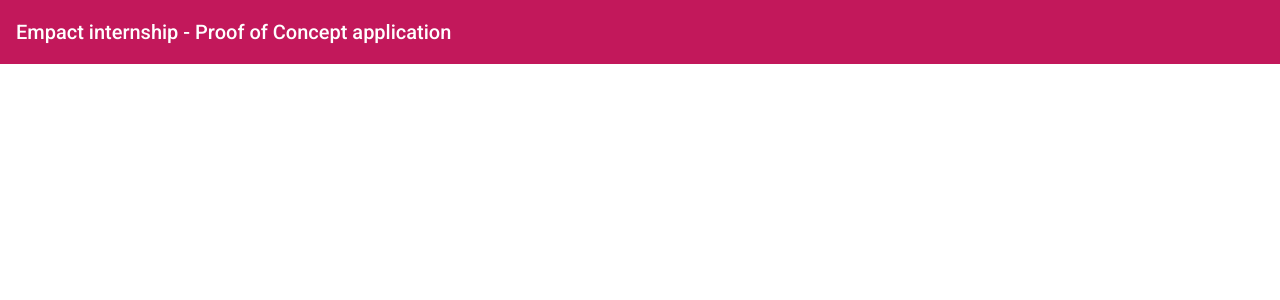
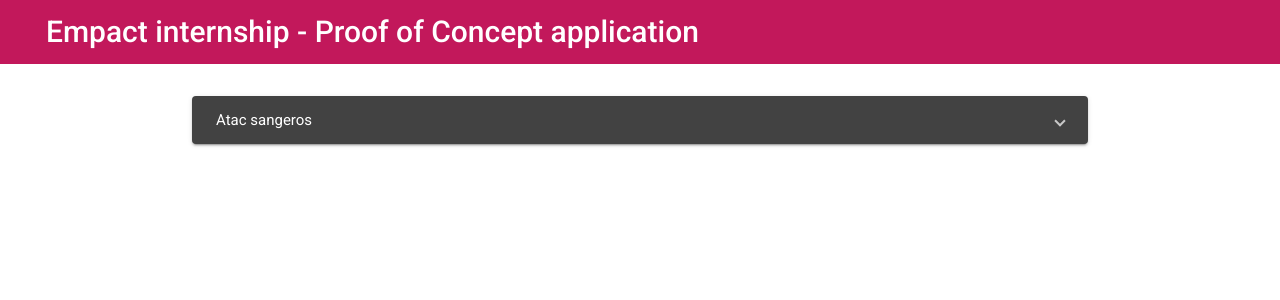
Before and after one commit to enacheoctavian/angular-app-empact, an Angular app: page / in a window 1280 px wide. Shown: the top 300 px of the page. Built offline with nearby package versions, Linux system fonts and the light colour scheme.

Commit message:
create news model, create basic news design

```diff
--- a/src/app/app.component.html
+++ b/src/app/app.component.html
@@ -1 +1,2 @@
 <app-header></app-header>
+<app-news></app-news>
--- a/src/app/header/header.component.css
+++ b/src/app/header/header.component.css
@@ -0,0 +1,6 @@
+span {
+    margin-left: 30px;
+    display: inline-block;
+    width: 100%;
+    font-size: 30px;
+}
--- a/src/app/header/header.component.html
+++ b/src/app/header/header.component.html
@@ -1,3 +1,5 @@
 <mat-toolbar color="primary">
-    Empact internship - Proof of Concept application
+    <mat-toolbar-row>
+        <span class="toolbar">Empact internship - Proof of Concept application</span>
+    </mat-toolbar-row>
 </mat-toolbar>
--- /dev/null
+++ b/src/app/news/news.component.css
@@ -0,0 +1,18 @@
+:host {
+    display: block;
+    margin-top: 2rem;
+}
+
+.info-text {
+    text-align: center;
+}
+
+.things {
+    width: 70%;
+    margin: auto;
+    margin-top: 1rem;
+}
+
+mat-paginator {
+    margin-top: 1rem;
+}
--- /dev/null
+++ b/src/app/news/news.component.html
@@ -0,0 +1,12 @@
+<mat-accordion multi="true" *ngIf="news.length > 0">
+    <mat-expansion-panel class="things" *ngFor="let item of news">
+        <mat-expansion-panel-header>
+            {{ item.title }}
+        </mat-expansion-panel-header>
+        <p> Author: {{ item.author }}</p>
+        <p> Date:{{ item.date }}</p>
+        <hr>
+        <p> {{ item.content }}</p>
+    </mat-expansion-panel>
+</mat-accordion>
+<p class="info-text mat-body-1" *ngIf="news.length <= 0 ">No news available!</p>
--- /dev/null
+++ b/src/app/news/news.component.ts
@@ -0,0 +1,31 @@
+import { Component, OnInit } from '@angular/core';
+import { News } from './news.model';
+
+
+@Component({
+  selector: 'app-news',
+  templateUrl: './news.component.html',
+  styleUrls: ['./news.component.css']
+})
+export class NewsComponent implements OnInit {
+
+  news: News[] = [];
+
+
+  test: News = {
+    title: 'Atac sangeros',
+    author: 'Reporter',
+    content: 'Test',
+    date: 'today'
+  };
+  totalNews = 10;
+  newsPerPage = 5;
+  currentPage = 1;
+  pageSizeOptions = [1, 2, 5, 10];
+  ngOnInit(): void {
+    this.news.push(this.test);
+
+
+  }
+
+}
--- /dev/null
+++ b/src/app/news/news.model.ts
@@ -0,0 +1,6 @@
+export interface News {
+    title: string;
+    content: string;
+    author: string;
+    date: string;
+}
```
Also changed, not shown: src/app/app.module.ts (+8 -1 lines), 1 other file (tests, documents, lock files or other folders).
